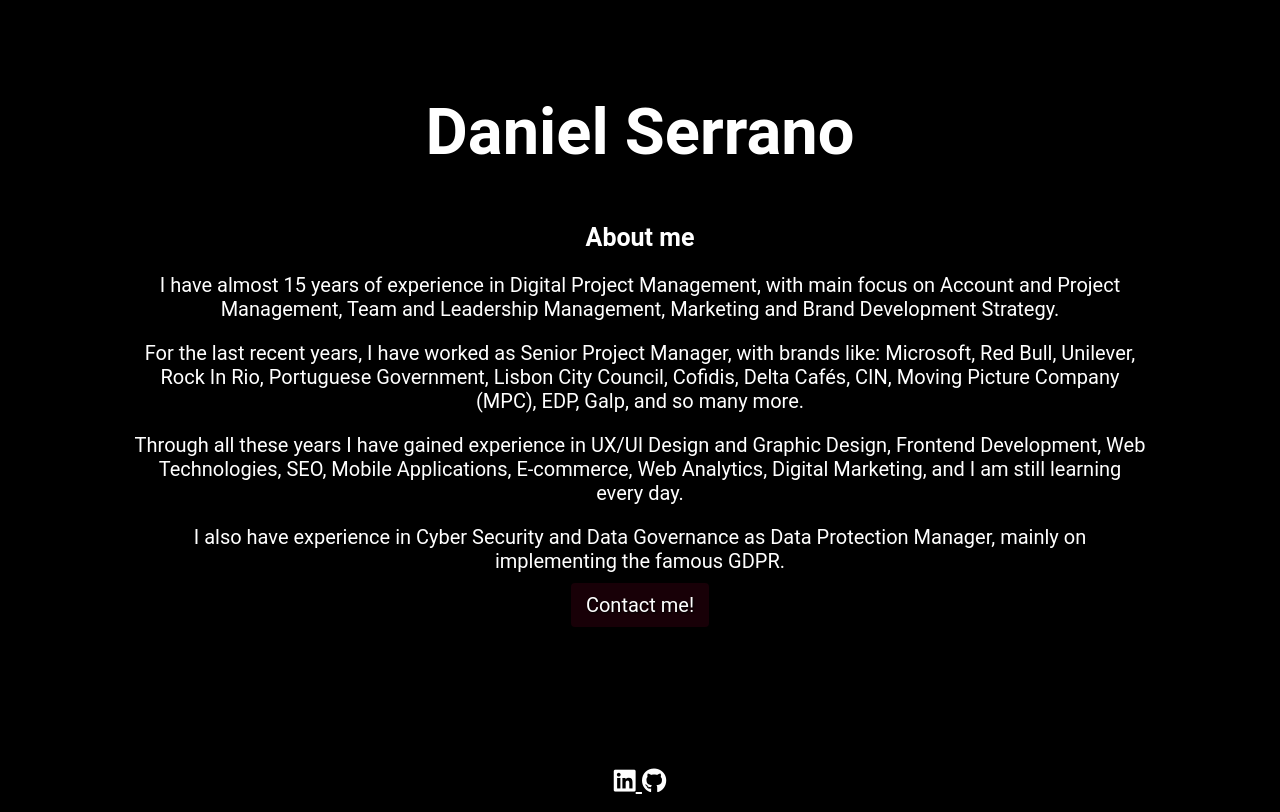
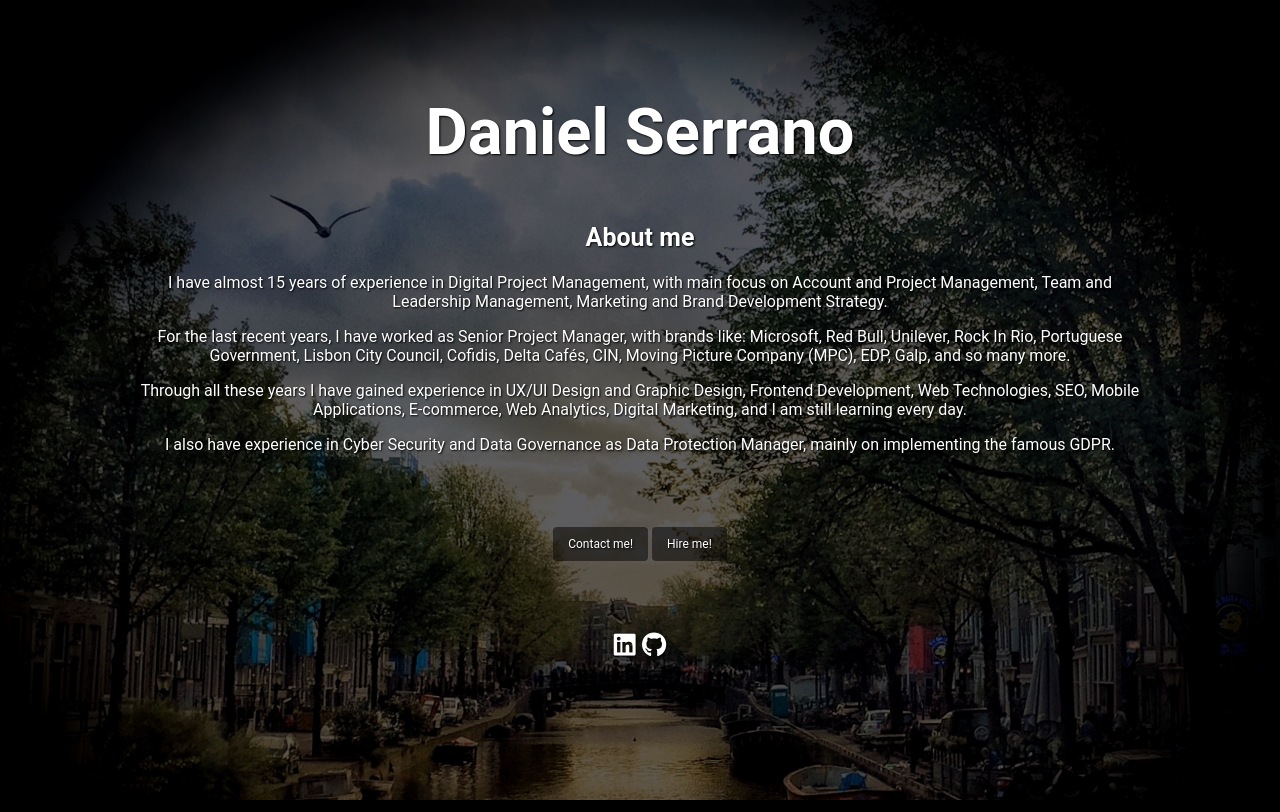
Before and after one commit to pm-danielserrano/landingpage, a plain HTML site: page index.html in a window 1280 px wide. Drawn offline with Linux system fonts and the light colour scheme.

Commit message:
final main

```diff
--- a/index.html
+++ b/index.html
@@ -10,15 +10,32 @@
 <body>
 	<h1>Daniel Serrano</h1>
 	<h2>About me</h2>
+
 	<p>I have almost 15 years of experience in Digital Project Management, with main focus on Account and Project Management, Team and Leadership Management, Marketing and Brand Development Strategy.</p>
+
 	<p>For the last recent years, I have worked as Senior Project Manager, with brands like: Microsoft, Red Bull, Unilever, Rock In Rio, Portuguese Government, Lisbon City Council, Cofidis, Delta Cafés, CIN, Moving Picture Company (MPC), EDP, Galp, and so many more. </p>
+
 	<p>Through all these years I have gained experience in UX/UI Design and Graphic Design, Frontend Development, Web Technologies, SEO, Mobile Applications, E-commerce, Web Analytics, Digital Marketing, and I am still learning every day. </p>
+
 	<p>I also have experience in Cyber Security and Data Governance as Data Protection Manager, mainly on implementing the famous GDPR.</p>
-	<a href="https://www.linkedin.com/in/danielrserrano/" target="_blank" class="botao">Contact me!</a>
-	<ul class="lista">
+
+
+
+	<ul class="lista_botao">
+		<li>
+			<a href="https://www.linkedin.com/in/danielrserrano/" target="_blank" class="botao">Contact me!</a>
+		</li>
+		<li>
+			<a href="https://www.linkedin.com/in/danielrserrano/" target="_blank" class="botao">Hire me!</a>
+		</li>
+	</ul>
+
+
+
+	<ul class="lista_social">
 		<li>
 			<a href="https://www.linkedin.com/in/danielrserrano/" target="_blank">
-			<i class="fab fa-linkedin"></i>
+				<i class="fab fa-linkedin"></i>
 			</a>
 		</li>
 		<li>
--- a/style.css
+++ b/style.css
@@ -1,6 +1,6 @@
 body {
 	background-color: black;
-	background-image: url(images/bg3.jpg);
+	background-image: url(images/bg_lp.jpg);
 	background-size: cover;
 	background-repeat: no-repeat;
 	text-align: center;
@@ -20,7 +20,7 @@ h2 {
 }
 
 p {
-	font-size: 20px;
+	font-size: 16px;
 	padding: 0 10% 0 10%;
 }
 
@@ -29,32 +29,51 @@ a {
 }
 
 .botao {
+	padding: 5% 0 0 0;
 	text-decoration: none;
-	background-color: rgba(120, 4, 37, 0.2);
+	background-color: rgba(0, 0, 0, 0.5);
 	color: white;
-	font-size: 20px;
+	font-size: 12px;
 	padding: 10px 15px 10px 15px;
 	border-radius: 4px;
-	margin-top: 50px;
 }
+
 .botao:hover {
 	text-decoration: none;
 	background-color: white;
-	color: rgba(120, 4, 37, 0.2);
+	color: rgba(0, 0, 0, 0.2);
 }
 
-.lista {
+
+.lista_botao {
+	padding: 5% 0 0 0;
 	list-style: none;
 	padding-left: 0;
-	margin-top: 150px;
-
 }
 
-.lista li {
+.lista_botao li {
 	display: inline;
 }
 
-.lista a {
+.lista_botao a {
+	text-decoration: none;
+	color: white;
+	font-size: 12px;
+}
+
+
+.lista_social {
+	padding: 5% 0 0 0;
+	list-style: none;
+	padding-left: 0;
+}
+
+.lista_social li {
+	display: inline;
+}
+
+.lista_social a {
+	text-decoration: none;
 	color: white;
 	font-size: 25px;
 }
```
Also changed, not shown: images/bg_lp.jpg (added).
